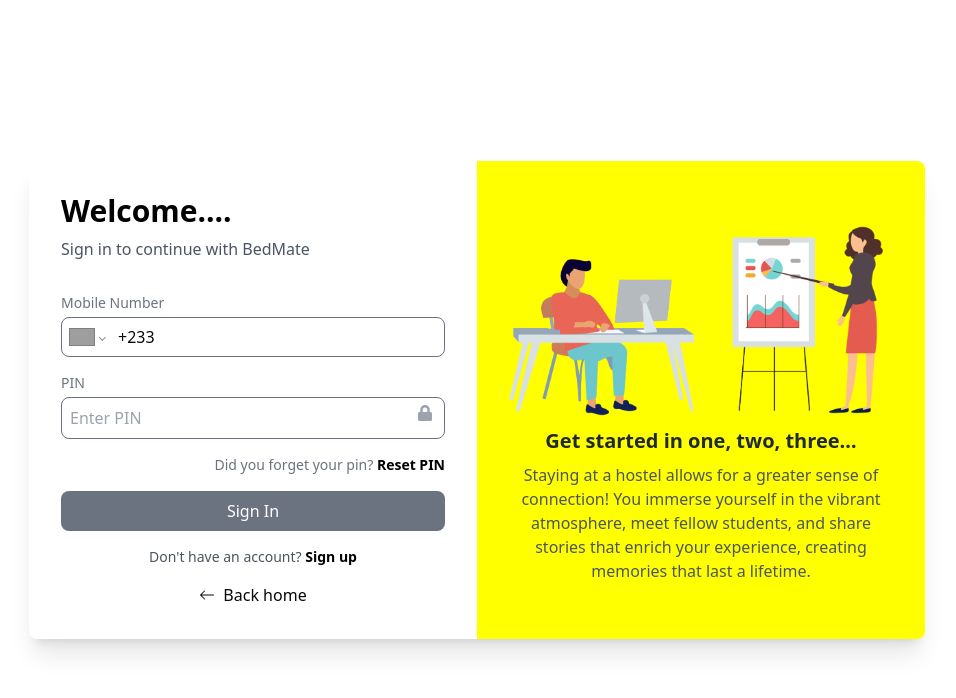
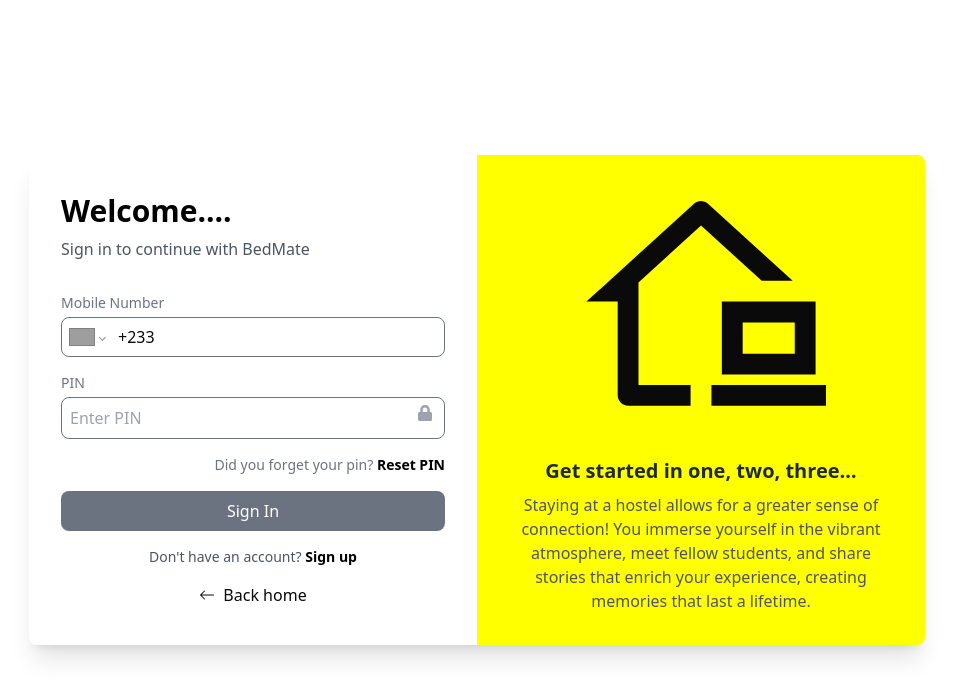
Before and after one commit to cobbygraves/bedmate-user, a Next.js app: page /sign-in in a window 1280 px wide. Shown: the top 698 px of the page, without its empty margins (163-1119 px from the left). Built offline with nearby package versions, Linux system fonts and the light colour scheme; grey boxes are pictures that could not be loaded.

Commit message:
replace logo image with svg

```diff
--- a/src/app/components/NavBar.tsx
+++ b/src/app/components/NavBar.tsx
@@ -1,11 +1,10 @@
 import React, { useState } from 'react' // Ensure useState is imported
 import Image from 'next/image'
 import { FaRegUserCircle } from 'react-icons/fa'
-import hostelImage from '../images/hostelimage.png'
+import { RiHomeOfficeLine } from 'react-icons/ri'
 import UserMenu from '../components/UserMenu'
 import Link from 'next/link'
 import { usePathname } from 'next/navigation'
-import path from 'path'
 
 export default function NavBar() {
   const [isMenuOpen, setIsMenuOpen] = useState(false)
@@ -25,7 +24,7 @@
     <nav className='flex items-center justify-between px-4 py-2 bg-hostel-yellow relative'>
       {/* Hostel Image (Logo) */}
       <div className='flex items-center gap-2'>
-        <Image src={hostelImage} alt='Hostel Logo' height={50} width={50} />
+        <RiHomeOfficeLine size={50} />
         <p className='text-xl font-bold'>BedMate</p>
       </div>
 
--- a/src/app/sign-in/page.tsx
+++ b/src/app/sign-in/page.tsx
@@ -1,11 +1,12 @@
 'use client'
 import React, { useState } from 'react'
-import Image from 'next/image'
+
 import { FaLock } from 'react-icons/fa'
-import illustration from '../images/illustration.png'
+
 import PhoneInput from 'react-phone-number-input'
 import { BsArrowLeft } from 'react-icons/bs'
 import Link from 'next/link'
+import { RiHomeOfficeLine } from 'react-icons/ri'
 
 const SignIn: React.FC = () => {
   const [phoneNumber, setPhoneNumber] = useState('')
@@ -135,14 +136,10 @@
         {/* Right Section: Image and Welcome Text */}
         <div className='relative sm:flex w-full lg:w-1/2 flex-col items-center justify-center p-8 sm:bg-hostel-yellow'>
           {/* Illustration Image */}
-          <Image
-            src={illustration}
-            alt='Illustration'
-            objectFit='contain'
-            objectPosition='center'
-          />
-
-          <h3 className='text-xl hidden sm:block font-semibold text-gray-800'>
+          <div className='flex items-center justify-center w-full'>
+            <RiHomeOfficeLine size={250} />
+          </div>
+          <h3 className='text-xl hidden sm:block font-semibold text-gray-800 mt-5'>
             Get started in one, two, three…
           </h3>
           <p className='text-center text-gray-600 mt-2 hidden sm:block'>
```
